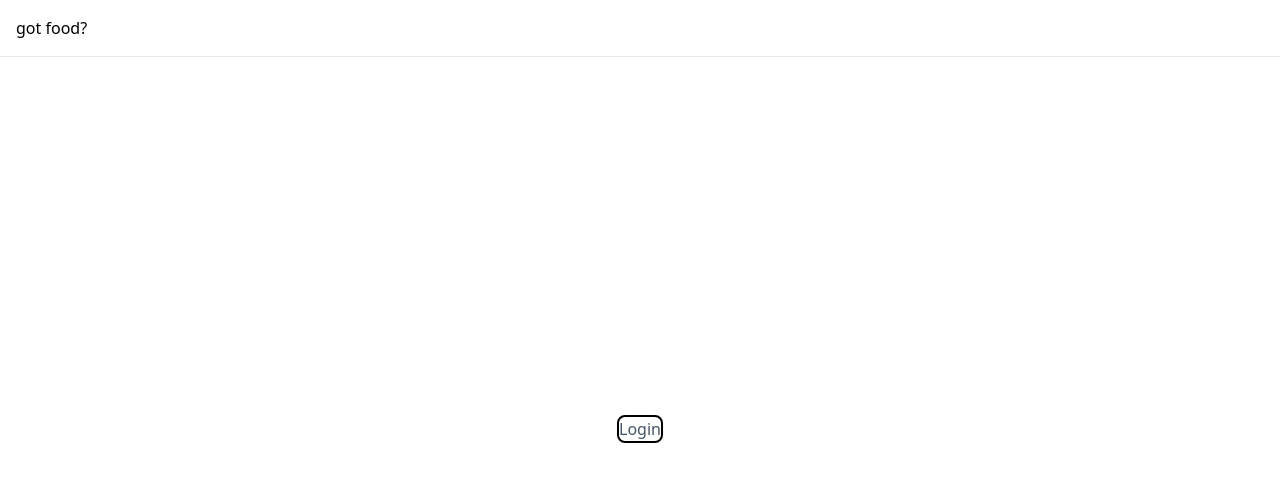
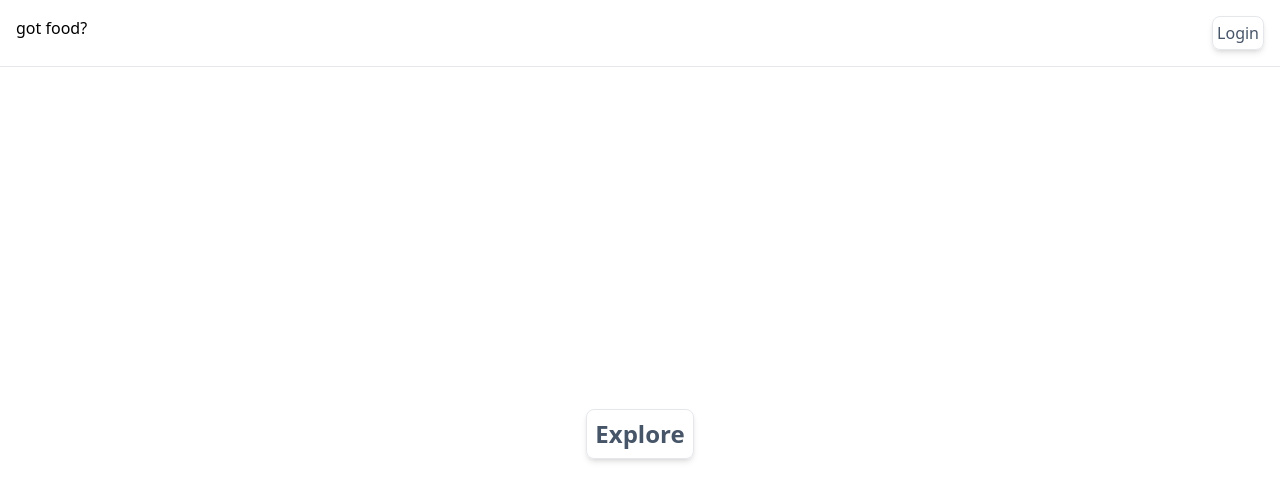
Before and after one commit to jaimetrovoada/got-food, a Next.js app in the folder client/: page / in a window 1280 px wide. Shown: the top 500 px of the page. Built offline with nearby package versions, Linux system fonts and the light colour scheme.

Commit message:
move login button to header

```diff
--- a/client/components/Layout.tsx
+++ b/client/components/Layout.tsx
@@ -13,8 +13,14 @@ const Layout = ({ children }: { children: React.ReactNode }) => {
         <meta name="viewport" content="width=device-width, initial-scale=1" />
         <link rel="icon" href="/favicon.ico" />
       </Head>
-      <header className="flex flex-col border-b p-4">
+      <header className="flex flex-row justify-between border-b p-4">
         <Link href="/">got food?</Link>
+        <Link
+          href="/auth"
+          className="rounded-lg border text-slate-600 p-1 shadow-md"
+        >
+          Login{" "}
+        </Link>
       </header>
       <ToastsProvider>
         <main className="container mx-auto flex flex-1 flex-col items-center justify-center">
--- a/client/pages/index.tsx
+++ b/client/pages/index.tsx
@@ -1,17 +1,13 @@
-import Head from "next/head";
-import { Inter } from "next/font/google";
 import Link from "next/link";
-
-const inter = Inter({ subsets: ["latin"] });
 
 export default function Home() {
   return (
     <>
       <Link
-        href="/auth"
-        className="rounded-lg border-2 border-black text-slate-600"
+        href="/restaurants"
+        className="rounded-lg border p-2 text-2xl font-bold text-slate-600 shadow-md"
       >
-        Login{" "}
+        Explore
       </Link>
     </>
   );
```
